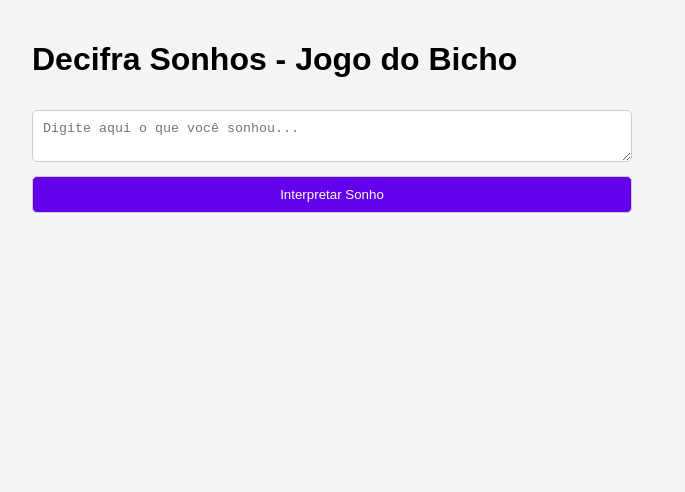
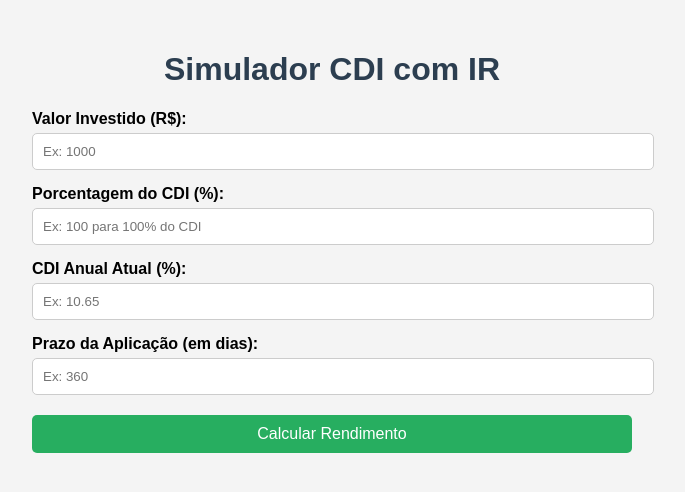
Before and after one commit to Cidengea/cidEngeIA, a plain HTML site: page index.html in a window 1280 px wide. Shown: the whole page, without its empty margins (308-993 px from the left). Drawn offline with Linux system fonts and the light colour scheme.

Commit message:
Add files via upload

```diff
--- a/index.html
+++ b/index.html
@@ -1,89 +1,31 @@
 <!DOCTYPE html>
-<html lang="pt-br">
+<html lang="pt-BR">
 <head>
   <meta charset="UTF-8">
-  <meta name="viewport" content="width=device-width, initial-scale=1.0">
-  <title>Decifra Sonhos</title>
-  <style>
-    body {
-      font-family: Arial, sans-serif;
-      background: #f5f5f5;
-      padding: 20px;
-      max-width: 600px;
-      margin: auto;
-    }
-    textarea, input, button {
-      width: 100%;
-      margin-top: 10px;
-      padding: 10px;
-      border-radius: 5px;
-      border: 1px solid #ccc;
-      box-sizing: border-box;
-    }
-    button {
-      background-color: #6200ee;
-      color: white;
-      cursor: pointer;
-    }
-    .resultado {
-      margin-top: 20px;
-      padding: 15px;
-      background-color: white;
-      border: 1px solid #ccc;
-      border-radius: 8px;
-    }
-    .oculto {
-      display: none;
-    }
-  </style>
+  <title>Simulador CDI com IR</title>
+  <link rel="stylesheet" href="style.css">
+  <link rel="manifest" href="manifest.json">
 </head>
 <body>
-  <h1>Decifra Sonhos - Jogo do Bicho</h1>
-  <textarea id="campoSonho" placeholder="Digite aqui o que você sonhou..."></textarea>
-  <button onclick="interpretarSonho()">Interpretar Sonho</button>
 
-  <div id="areaPagamento" class="resultado oculto">
-    <p>Para ver os palpites, realize o pagamento de R$1,00:</p>
-    <button onclick="realizarPagamento()">Pagar via WhatsApp/Pix</button>
-  </div>
+  <h1>Simulador CDI com IR</h1>
 
-  <div id="resultado" class="resultado oculto"></div>
+  <label for="valor">Valor Investido (R$):</label>
+  <input type="number" id="valor" placeholder="Ex: 1000">
 
-  <script>
-    const dicionario = {
-      'cobra': {numero: '09', animal: 'Cobra', significado: 'Transformação, mistério'},
-      'cachorro': {numero: '05', animal: 'Cachorro', significado: 'Lealdade, proteção'},
-      'gato': {numero: '14', animal: 'Gato', significado: 'Independência, mistério'},
-      'dinheiro': {numero: '16', animal: 'Leão', significado: 'Poder, sucesso'},
-      'avião': {numero: '22', animal: 'Tigre', significado: 'Viagens, rapidez'},
-    };
+  <label for="porcentagem">Porcentagem do CDI (%):</label>
+  <input type="number" id="porcentagem" placeholder="Ex: 100 para 100% do CDI">
 
-    let palpites = [];
+  <label for="cdi">CDI Anual Atual (%):</label>
+  <input type="number" id="cdi" placeholder="Ex: 10.65">
 
-    function interpretarSonho() {
-      const texto = document.getElementById('campoSonho').value.toLowerCase();
-      palpites = [];
+  <label for="prazo">Prazo da Aplicação (em dias):</label>
+  <input type="number" id="prazo" placeholder="Ex: 360">
 
-      for (const palavra in dicionario) {
-        if (texto.includes(palavra)) {
-          const p = dicionario[palavra];
-          palpites.push(`${p.numero} - ${p.animal}<br><em>Significado:</em> ${p.significado}`);
-        }
-      }
+  <button onclick="calcularRendimento()">Calcular Rendimento</button>
 
-      if (palpites.length === 0) {
-        palpites.push('Nenhum palpite encontrado.');
-      }
+  <div class="resultado" id="resultado" style="display:none;"></div>
 
-      document.getElementById('areaPagamento').classList.remove('oculto');
-      document.getElementById('resultado').classList.add('oculto');
-    }
-
-    function realizarPagamento() {
-      // Aqui poderia integrar com um sistema de pagamento real ou link para WhatsApp
-      document.getElementById('resultado').innerHTML = '<h3>Palpites Gerados:</h3>' + palpites.map(p => `<p>${p}</p>`).join('');
-      document.getElementById('resultado').classList.remove('oculto');
-    }
-  </script>
+  <script src="script.js"></script>
 </body>
 </html>
--- /dev/null
+++ b/script.js
@@ -0,0 +1,41 @@
+function calcularRendimento() {
+  const valor = parseFloat(document.getElementById("valor").value);
+  const porcentagem = parseFloat(document.getElementById("porcentagem").value);
+  const cdiAnual = parseFloat(document.getElementById("cdi").value);
+  const prazoDias = parseInt(document.getElementById("prazo").value);
+
+  if (isNaN(valor) || isNaN(porcentagem) || isNaN(cdiAnual) || isNaN(prazoDias)) {
+    alert("Por favor, preencha todos os campos corretamente.");
+    return;
+  }
+
+  const cdiUsado = (cdiAnual / 100) * (porcentagem / 100);
+  const cdiDiario = Math.pow(1 + cdiUsado, 1 / 252) - 1;
+
+  const montanteBruto = valor * Math.pow(1 + cdiDiario, prazoDias);
+  const rendimentoBruto = montanteBruto - valor;
+
+  let aliquotaIR = 0.225;
+  if (prazoDias > 180 && prazoDias <= 360) aliquotaIR = 0.20;
+  else if (prazoDias > 360 && prazoDias <= 720) aliquotaIR = 0.175;
+  else if (prazoDias > 720) aliquotaIR = 0.15;
+
+  const imposto = rendimentoBruto * aliquotaIR;
+  const rendimentoLiquido = rendimentoBruto - imposto;
+  const montanteLiquido = valor + rendimentoLiquido;
+
+  document.getElementById("resultado").style.display = "block";
+  document.getElementById("resultado").innerHTML = `
+    <h3>Resultado:</h3>
+    <p><strong>Rendimento Bruto:</strong> R$ ${rendimentoBruto.toFixed(2)}</p>
+    <p><strong>IR (${(aliquotaIR * 100).toFixed(1)}%):</strong> R$ ${imposto.toFixed(2)}</p>
+    <p><strong>Rendimento Líquido:</strong> R$ ${rendimentoLiquido.toFixed(2)}</p>
+    <p><strong>Montante Final:</strong> R$ ${montanteLiquido.toFixed(2)}</p>
+  `;
+}
+
+if ('serviceWorker' in navigator) {
+  navigator.serviceWorker.register('./service-worker.js')
+    .then(() => console.log('Service Worker registrado com sucesso.'))
+    .catch(error => console.log('Falha ao registrar o Service Worker:', error));
+}
--- /dev/null
+++ b/style.css
@@ -0,0 +1,44 @@
+body {
+  font-family: Arial, sans-serif;
+  background: #f4f4f4;
+  padding: 30px;
+  max-width: 600px;
+  margin: auto;
+}
+h1 {
+  text-align: center;
+  color: #2c3e50;
+}
+label {
+  display: block;
+  margin-top: 15px;
+  font-weight: bold;
+}
+input {
+  padding: 10px;
+  width: 100%;
+  margin-top: 5px;
+  border: 1px solid #ccc;
+  border-radius: 5px;
+}
+button {
+  margin-top: 20px;
+  padding: 10px;
+  width: 100%;
+  background-color: #27ae60;
+  color: white;
+  border: none;
+  border-radius: 5px;
+  font-size: 16px;
+  cursor: pointer;
+}
+button:hover {
+  background-color: #219150;
+}
+.resultado {
+  margin-top: 30px;
+  background: #fff;
+  padding: 20px;
+  border-radius: 5px;
+  box-shadow: 0px 2px 5px rgba(0,0,0,0.1);
+}
```
Also changed, not shown: service-worker.js (added, +20 -0 lines), manifest.json (added).
